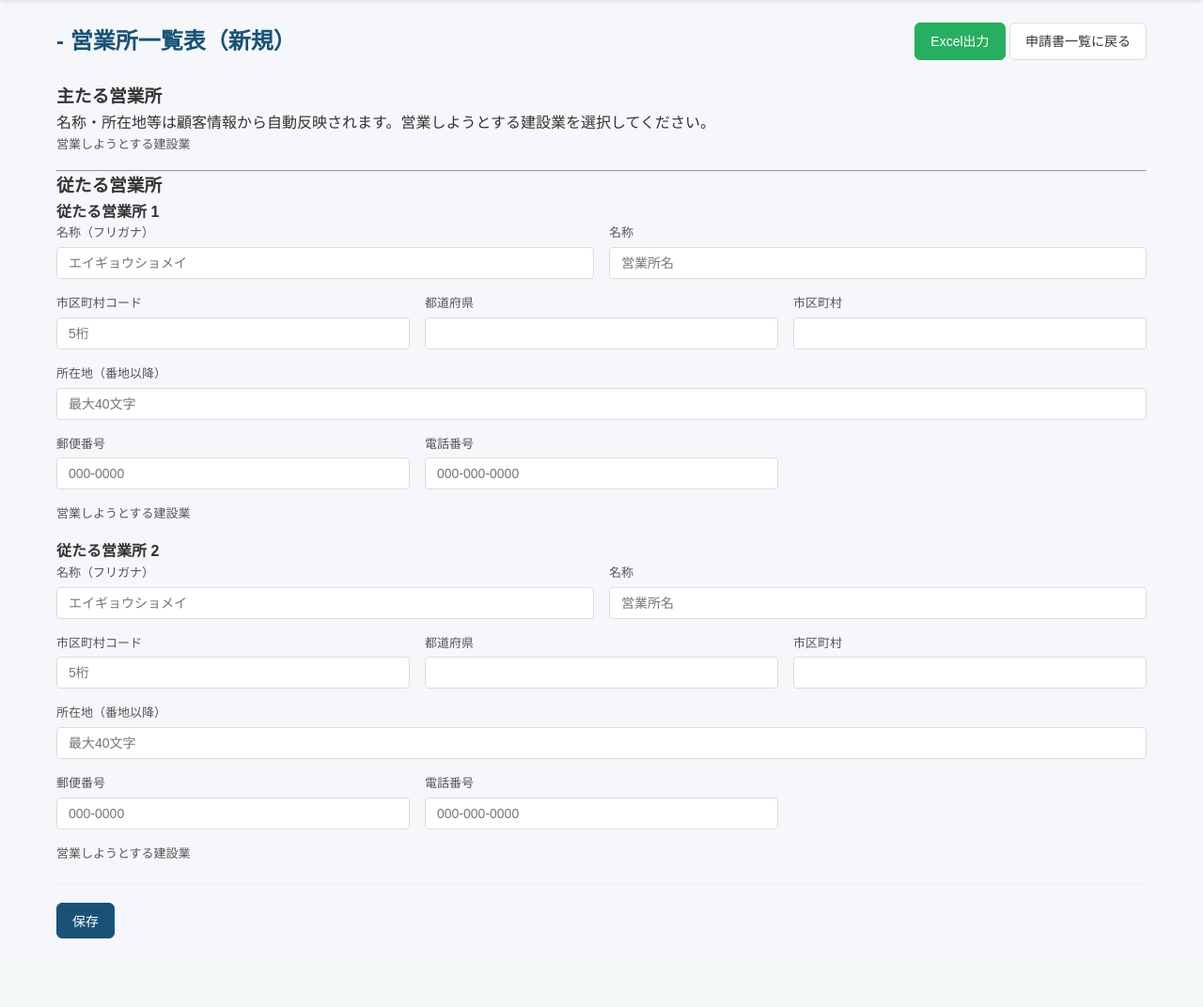
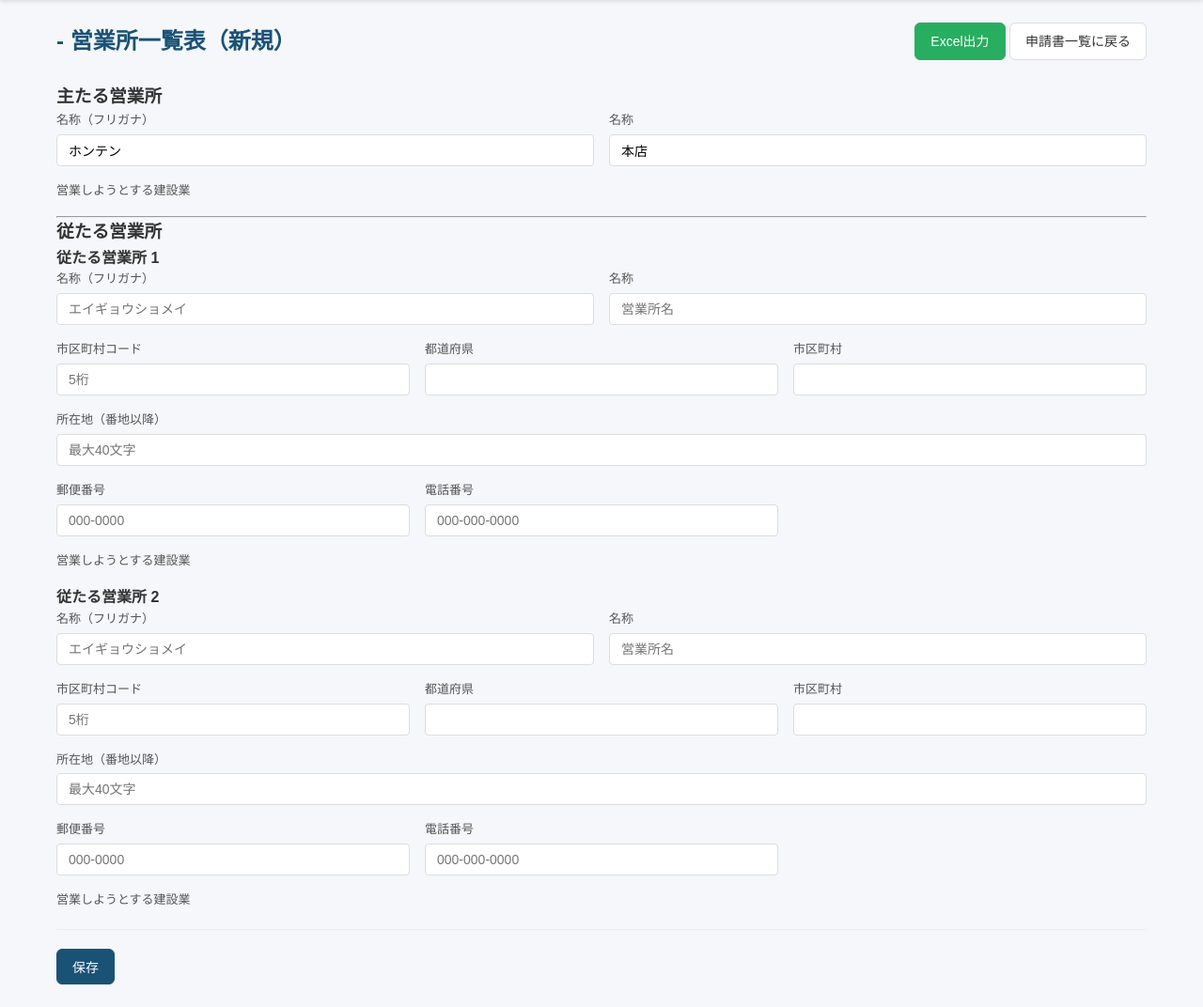
Before and after one commit to sakuragi1940596/claude1, a Flask app: template templates/offices_list.html in a window 1280 px wide. Shown: the part 56-1128 px from the top of the page at 94% size. Before the commit the page ends 1055 px from the top, so only its background shows below. Run offline with Flask 3, Linux system fonts and the light colour scheme; the template is opened without the code that fills it, so the values that code supplies are empty.

Commit message:
主たる営業所の名称を独立入力フィールドに変更（デフォルト：本店/ホンテン）
- 営業所一覧フォームに主たる営業所の名称・フリガナ入力欄を追加
- デフォルト値を「本店」「ホンテン」に設定
- Excel出力で顧客名ではなく営業所データの名称を使用するよう修正
- 主たる営業所の保存時に業種未選択でも名称を保存するよう修正

https://claude.ai/code/session_0164ueUEAV21SuV4S3yQNFDa

```diff
--- a/app.py
+++ b/app.py
@@ -370,14 +370,15 @@ def offices_save(app_id):
         name_kana = request.form.get(f'name_kana_{i}', '').strip()
         business_types = ','.join(request.form.getlist(f'business_types_{i}'))
 
-        # 主たる営業所は業種のみ、従たる営業所はフル入力
+        # 主たる営業所は名称・業種、従たる営業所はフル入力
         if office_type == 1:
-            if business_types:
-                db.execute('''
-                    INSERT INTO offices (application_id, office_type, name, name_kana,
-                        business_types, sort_order)
-                    VALUES (?, ?, ?, ?, ?, ?)
-                ''', (app_id, 1, '', '', business_types, 0))
+            main_name = name if name else '本店'
+            main_name_kana = name_kana if name_kana else 'ホンテン'
+            db.execute('''
+                INSERT INTO offices (application_id, office_type, name, name_kana,
+                    business_types, sort_order)
+                VALUES (?, ?, ?, ?, ?, ?)
+            ''', (app_id, 1, main_name, main_name_kana, business_types, 0))
         else:
             city_code = request.form.get(f'city_code_{i}', '').strip()
             prefecture = request.form.get(f'prefecture_{i}', '').strip()
--- a/excel_export.py
+++ b/excel_export.py
@@ -364,22 +364,19 @@ def generate_offices_list_excel(application, customer, offices):
     # ============================================================
     # 主たる営業所（行18-29）
     # ============================================================
-    # フリガナ（BE19 結合セル）
-    main_name_kana = customer.get('name_kana', '') or ''
-    if main_name_kana:
-        ws['BE19'] = main_name_kana
-
-    # 名称（BE21 結合セル）
-    main_name = customer.get('name', '') or ''
-    if main_name:
-        ws['BE21'] = main_name
-
-    # 主たる営業所の営業しようとする建設業（行25-26）
     main_office = None
     for o in offices:
         if o.get('office_type') == 1:
             main_office = o
             break
+
+    # フリガナ（BE19 結合セル）
+    main_name_kana = (main_office.get('name_kana', '') if main_office else '') or 'ホンテン'
+    ws['BE19'] = main_name_kana
+
+    # 名称（BE21 結合セル）
+    main_name = (main_office.get('name', '') if main_office else '') or '本店'
+    ws['BE21'] = main_name
 
     if main_office and main_office.get('business_types'):
         selected = main_office['business_types'].split(',')
--- a/templates/offices_list.html
+++ b/templates/offices_list.html
@@ -11,12 +11,21 @@
 <form method="POST" action="{{ url_for('offices_save', app_id=application['id']) }}">
     <!-- 主たる営業所 -->
     <h3>主たる営業所</h3>
-    <p>名称・所在地等は顧客情報から自動反映されます。営業しようとする建設業を選択してください。</p>
     <input type="hidden" name="office_type_0" value="1">
     {% set main_office = None %}
     {% for o in offices if o['office_type'] == 1 %}
         {% set main_office = o %}
     {% endfor %}
+    <div class="form-row">
+        <div class="form-group half">
+            <label>名称（フリガナ）</label>
+            <input type="text" name="name_kana_0" value="{{ main_office['name_kana'] if main_office and main_office['name_kana'] else 'ホンテン' }}" class="form-control">
+        </div>
+        <div class="form-group half">
+            <label>名称</label>
+            <input type="text" name="name_0" value="{{ main_office['name'] if main_office and main_office['name'] else '本店' }}" class="form-control">
+        </div>
+    </div>
     <div class="form-group">
         <label>営業しようとする建設業</label>
         <div class="business-types-grid">
```
